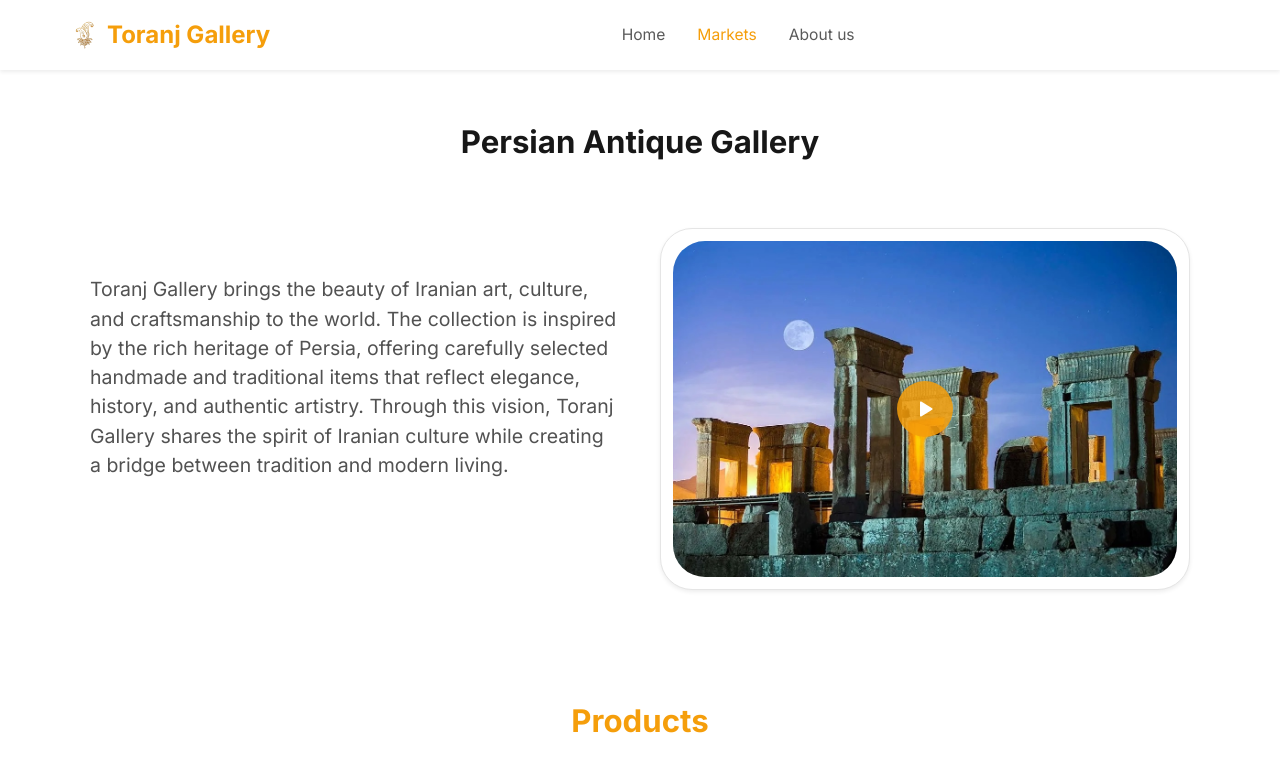
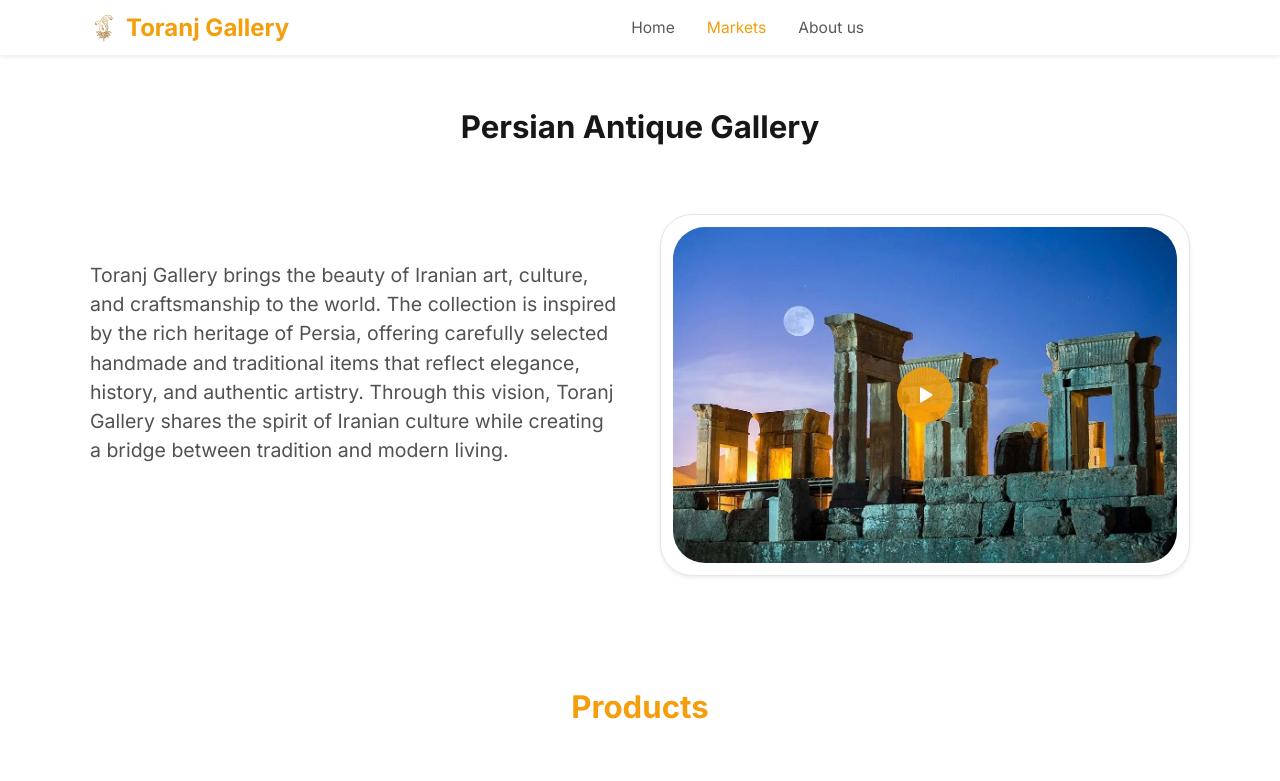
Before and after one commit to SaidMousaSajadi/Test, a website built with Vite: page src/index.html in a window 1280 px wide. Shown: the top 781 px of the page. Built offline with nearby package versions, Linux system fonts and the light colour scheme.

Commit message:
Comment2

```diff
--- a/src/index.html
+++ b/src/index.html
@@ -14,8 +14,8 @@
 
 <body>
   <!-- Navbar Start -->
-  <nav class="navbar navbar-expand-lg bg-white shadow-sm sticky-top" style="height: 70px; display: flex;">
-    <div class="container" style="padding-left: 1px; display: flex;">
+  <nav class="navbar navbar-expand-lg bg-white shadow-sm sticky-top" >
+    <div class="container" >
       <a class="navbar-brand d-inline-flex gap-2 align-items-center lh-1" href="index.html">
           <span class="text-primary">
               <img src="./assets/images/favicon_io/logo.png" alt="" style="width: 28px; height: 28px; object-fit: contain;">
```
Also changed, not shown: 2 other files.
